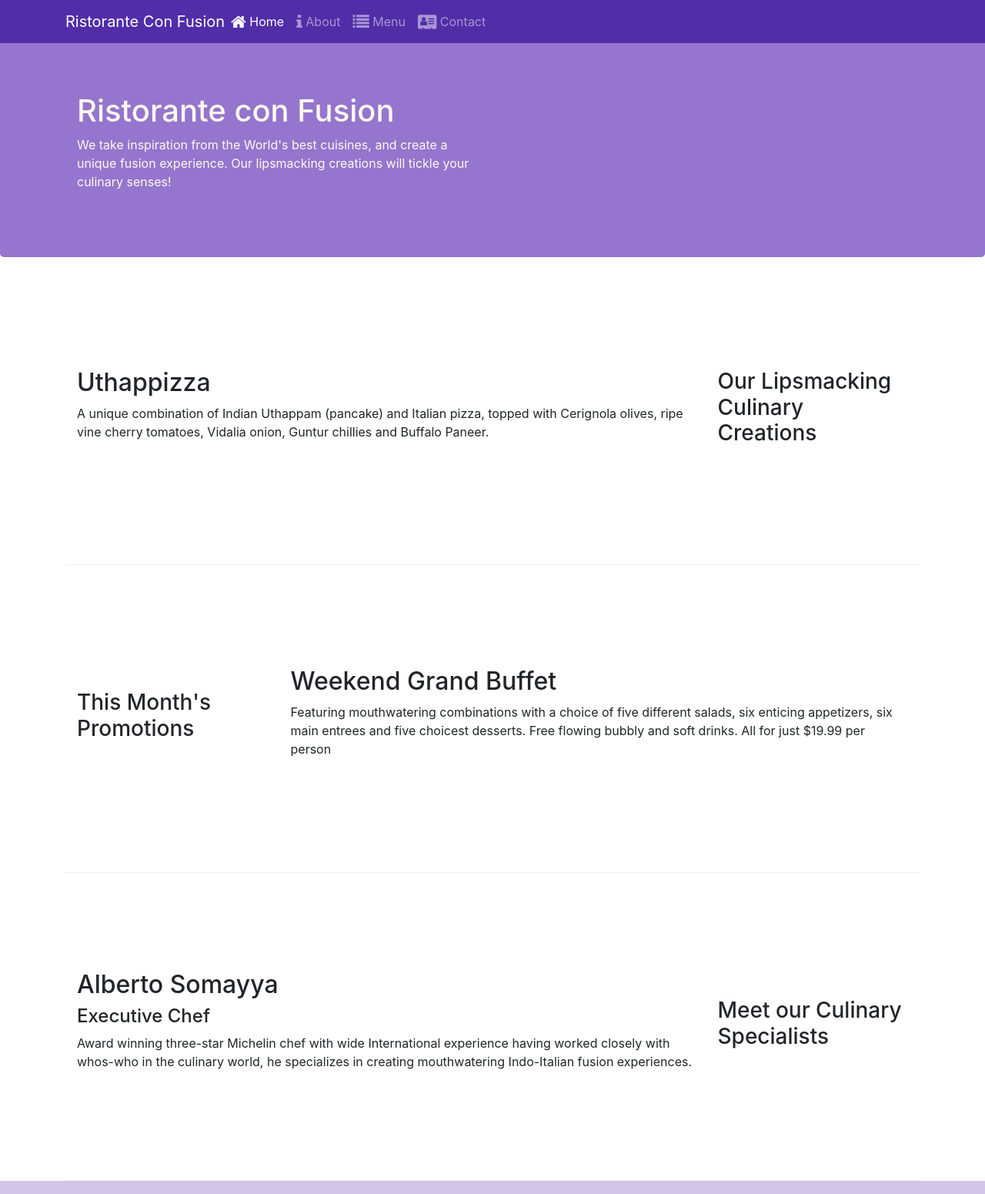
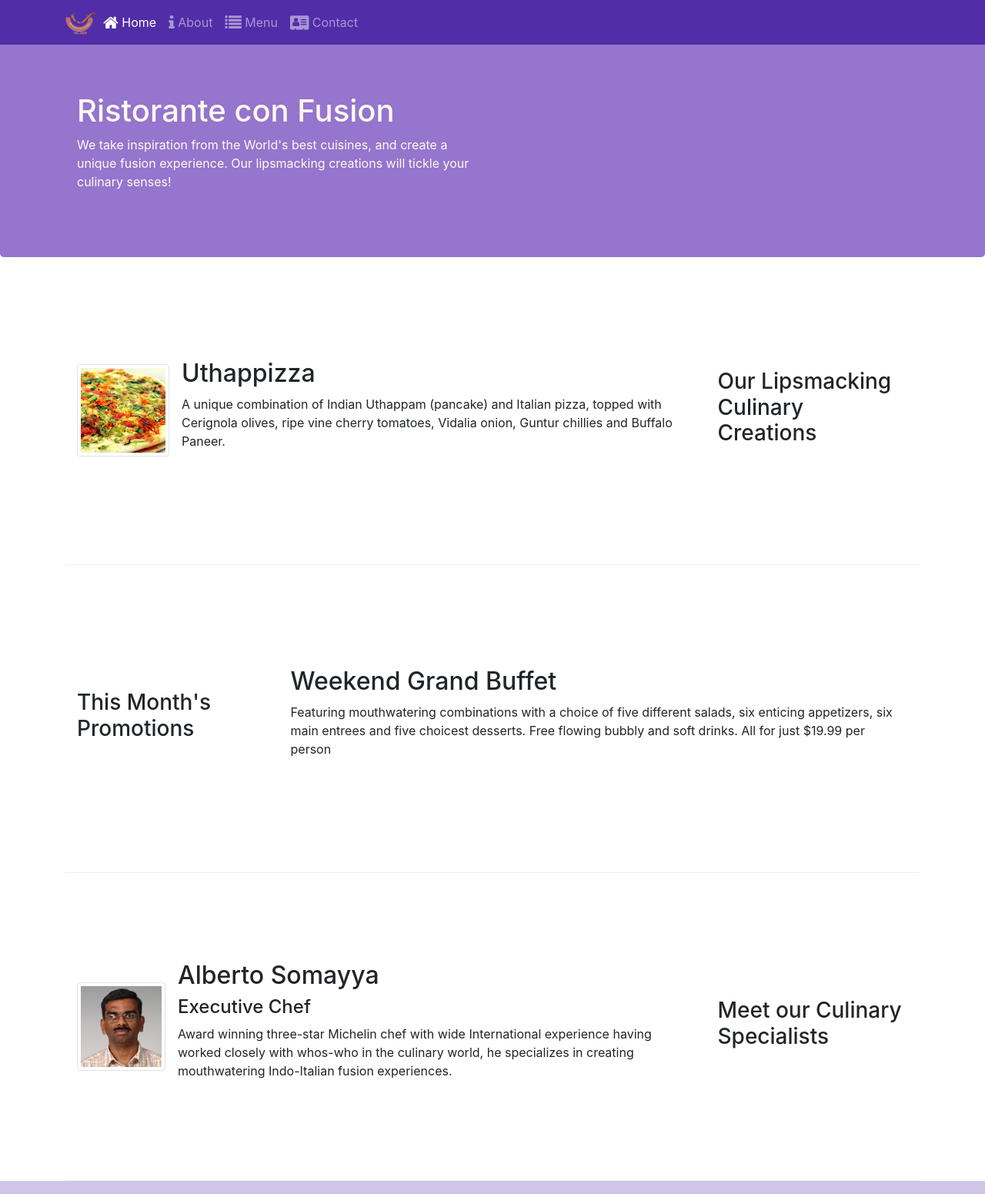
Before and after one commit to Marta-mART/Marta-mART.github.io, a website: page index.html in a window 1280 px wide. Shown: the top 1551 px of the page at 77% size. Drawn offline with nearby package versions, Linux system fonts and the light colour scheme.

Commit message:
Images and Media

```diff
--- a/index.html
+++ b/index.html
@@ -21,13 +21,13 @@
             <button class="navbar-toggler" type="button" data-toggle="collapse" data-target="#Navbar">
                 <span class="navbar-toggler-icon"></span>
             </button>
-            <a class="navbar-brand mr-auto" href="#">Ristorante Con Fusion</a>
+            <a class="navbar-brand mr-auto" href="#"><img src="img/logo.png" height="30" width="41"></a>
             <div class="collapse navbar-collapse" id="Navbar">
                 <ul class="navbar-nav mr-auto">
                    <li class="nav-item active"><a class="nav-link" href="#"><span class="fa fa-home fa-lg"></span> Home</a></li>
                    <li class="nav-item"><a class="nav-link" href="./aboutus.html"><span class="fa fa-info fa-lg"></span> About</a></li>
                    <li class="nav-item"><a class="nav-link" href="#"><span class="fa fa-list fa-lg"></span> Menu</a></li>
-                   <li class="nav-item"><a class="nav-link" href="#"><span class="fa fa-address-card fa-lg"></span> Contact</a></li>
+                   <li class="nav-item"><a class="nav-link" href="./contactus.html"><span class="fa fa-address-card fa-lg"></span> Contact</a></li>
                 </ul>
             </div>
 
@@ -53,8 +53,13 @@
                 <h3>Our Lipsmacking Culinary Creations</h3>
             </div>
             <div class="col col-sm order-sm-first col-md">
-                <h2>Uthappizza</h2>
-                <p>A unique combination of Indian Uthappam (pancake) and Italian pizza, topped with Cerignola olives, ripe vine cherry tomatoes, Vidalia onion, Guntur chillies and Buffalo Paneer.</p>
+                <div class="media">
+                    <img class="d-flex- mr-3 img-thumbnail align-self-center" src="img/uthappizza.png" alt="uthappiza">
+                    <div class="media-body">
+                            <h2 class="mt-0">Uthappizza</h2>
+                            <p>A unique combination of Indian Uthappam (pancake) and Italian pizza, topped with Cerignola olives, ripe vine cherry tomatoes, Vidalia onion, Guntur chillies and Buffalo Paneer.</p>
+                    </div>
+                </div>
             </div>
         </div>
 
@@ -74,9 +79,15 @@
                 <h3>Meet our Culinary Specialists</h3>
             </div>
             <div class="col col-sm order-sm-first col-md">
-                <h2>Alberto Somayya</h2>
-                <h4>Executive Chef</h4>
-                <p>Award winning three-star Michelin chef with wide International experience having worked closely with whos-who in the culinary world, he specializes in creating mouthwatering Indo-Italian fusion experiences. </p>
+                <div class="media">
+                    <img class="d-felx mr-3 img-thumbnail align-self-center" src="img/alberto.png" alt="alberto">
+                    <div class="media-body">
+                         <h2 class="mt-0">Alberto Somayya</h2>
+                          <h4>Executive Chef</h4>
+                          <p>Award winning three-star Michelin chef with wide International experience having worked closely with whos-who in the culinary world, he specializes in creating mouthwatering Indo-Italian fusion experiences. </p>
+                    </div>
+                </div>
+
             </div>
         </div>
     </div>
```
Also changed, not shown: aboutus.html (+3 -2 lines), contactus.html (+4 -3 lines), img/alberto.png (added), img/buffet.png (added), img/logo.png (added), img/uthappizza.png (added), 2 other files.
